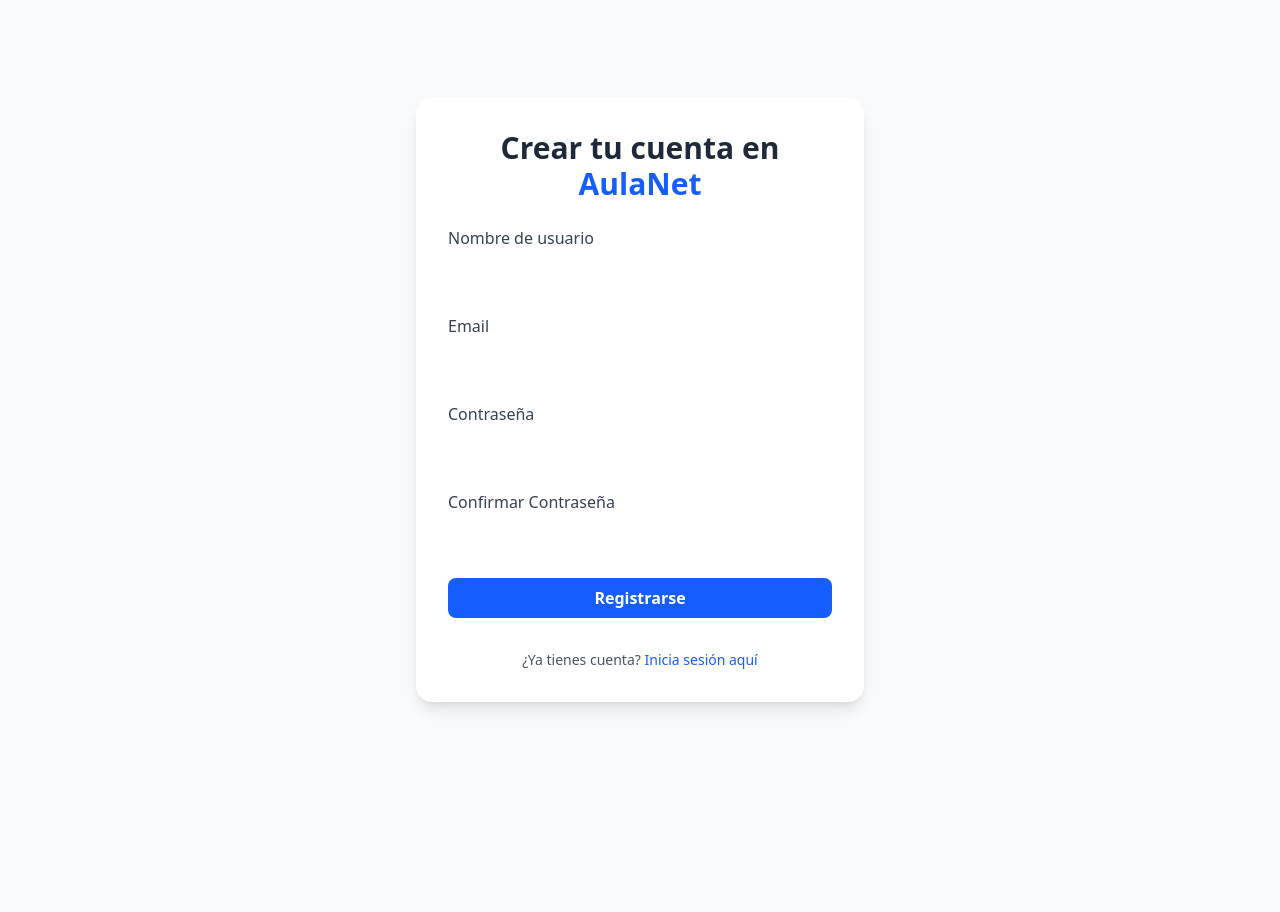
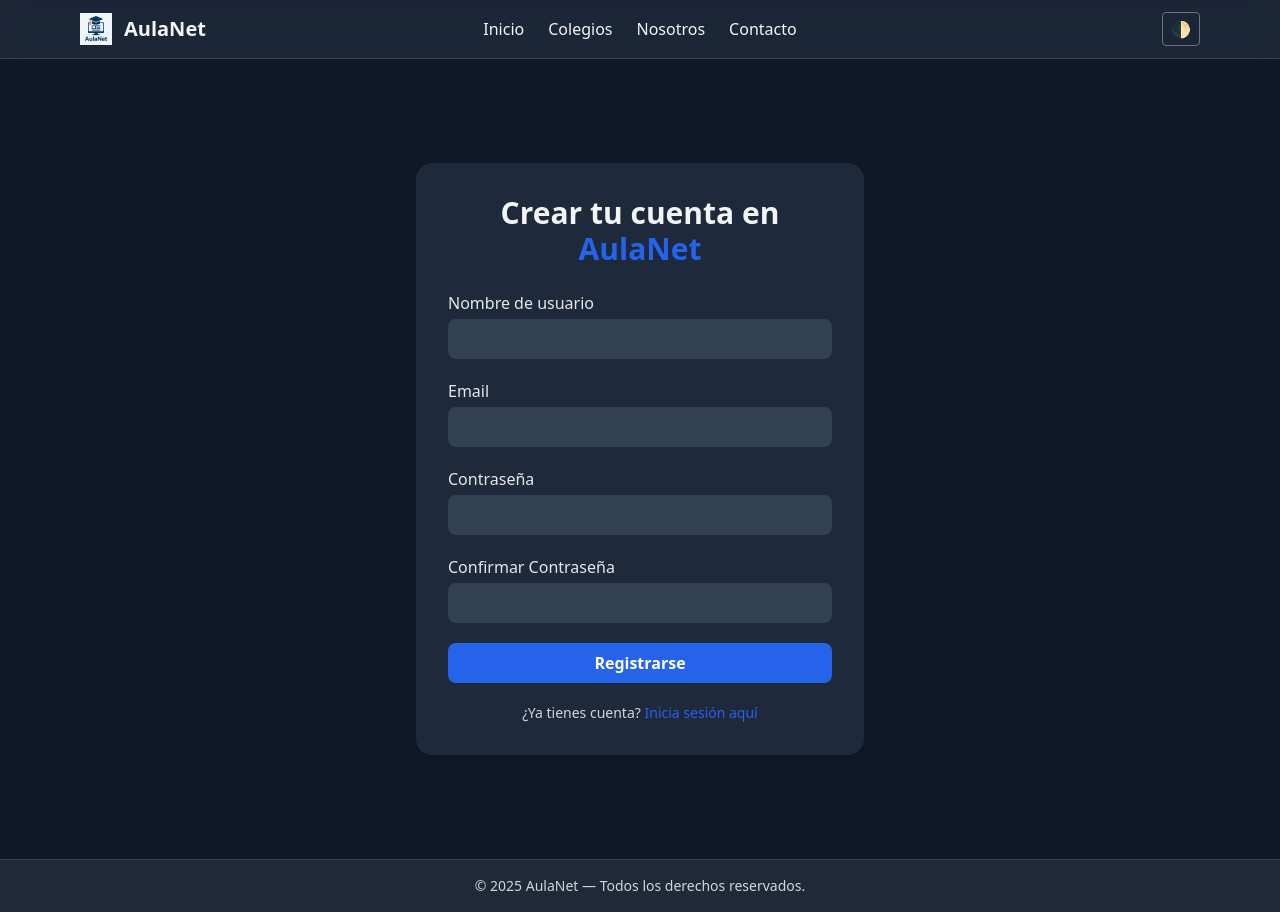
Before and after one commit to francoBa/AulaNet, a Django app: template aulanet/templates/auth/auth-register.html in a window 1280 px wide. Before the commit the page ends 709 px from the top, so only its background shows below. Run offline with Django 3.2, Linux system fonts and the light colour scheme; the template is opened without the code that fills it, so the values that code supplies are empty; some libraries are stand-ins or nearby versions.

Commit message:
UpdateLoginRegisterNavBar

```diff
--- a/aulanet/templates/auth/auth-register.html
+++ b/aulanet/templates/auth/auth-register.html
@@ -1,13 +1,11 @@
-{% extends "layouts/auth-layout.html" %}
-{% load static %}
+{% extends "layouts/general-layout.html" %}
+{% block title %}Registro{% endblock %}
 
-{% block title_layout %}Registro{% endblock title_layout %}
+{% block page_content %}
+<div class="min-h-screen flex items-center justify-center bg-gray-50 dark:bg-gray-900 px-4">
 
-{% block content_layout %}
-<div class="min-h-screen flex items-center justify-center bg-gray-50 px-4">
-
-  <div class="w-full max-w-md bg-white p-8 rounded-2xl shadow-lg">
-    <h2 class="text-3xl font-bold text-center text-gray-800 mb-6">
+  <div class="w-full max-w-md bg-white dark:bg-slate-800 p-8 rounded-2xl shadow-lg">
+    <h2 class="text-3xl font-bold text-center text-gray-800 dark:text-gray-100 mb-6">
       Crear tu cuenta en <span class="text-blue-600">AulaNet</span>
     </h2>
 
@@ -15,40 +13,39 @@
       {% csrf_token %}
 
       <div>
-        <label class="block text-gray-700 font-medium mb-1">Nombre de usuario</label>
+        <label class="block text-gray-700 dark:text-gray-200 font-medium mb-1">Nombre de usuario</label>
         <input type="text" name="username"
-               class="w-full border-gray-300 rounded-lg focus:ring-blue-500 focus:border-blue-500 px-3 py-2" required>
+               class="w-full border-gray-300 dark:border-gray-600 rounded-lg focus:ring-blue-500 focus:border-blue-500 px-3 py-2 bg-white dark:bg-slate-700 text-gray-800 dark:text-gray-100" required>
       </div>
 
       <div>
-        <label class="block text-gray-700 font-medium mb-1">Email</label>
+        <label class="block text-gray-700 dark:text-gray-200 font-medium mb-1">Email</label>
         <input type="email" name="email"
-               class="w-full border-gray-300 rounded-lg focus:ring-blue-500 focus:border-blue-500 px-3 py-2" required>
+               class="w-full border-gray-300 dark:border-gray-600 rounded-lg focus:ring-blue-500 focus:border-blue-500 px-3 py-2 bg-white dark:bg-slate-700 text-gray-800 dark:text-gray-100" required>
       </div>
 
       <div>
-        <label class="block text-gray-700 font-medium mb-1">Contraseña</label>
+        <label class="block text-gray-700 dark:text-gray-200 font-medium mb-1">Contraseña</label>
         <input type="password" name="password1"
-               class="w-full border-gray-300 rounded-lg focus:ring-blue-500 focus:border-blue-500 px-3 py-2" required>
+               class="w-full border-gray-300 dark:border-gray-600 rounded-lg focus:ring-blue-500 focus:border-blue-500 px-3 py-2 bg-white dark:bg-slate-700 text-gray-800 dark:text-gray-100" required>
       </div>
 
       <div>
-        <label class="block text-gray-700 font-medium mb-1">Confirmar Contraseña</label>
+        <label class="block text-gray-700 dark:text-gray-200 font-medium mb-1">Confirmar Contraseña</label>
         <input type="password" name="password2"
-               class="w-full border-gray-300 rounded-lg focus:ring-blue-500 focus:border-blue-500 px-3 py-2" required>
+               class="w-full border-gray-300 dark:border-gray-600 rounded-lg focus:ring-blue-500 focus:border-blue-500 px-3 py-2 bg-white dark:bg-slate-700 text-gray-800 dark:text-gray-100" required>
       </div>
 
       <button class="w-full bg-blue-600 hover:bg-blue-700 text-white py-2 rounded-lg font-semibold transition">
         Registrarse
       </button>
 
-      <p class="text-center text-gray-600 text-sm mt-3">
+      <p class="text-center text-gray-600 dark:text-gray-300 text-sm mt-3">
         ¿Ya tienes cuenta?
         <a href="{% url 'user:login' %}" class="text-blue-600 hover:underline">Inicia sesión aquí</a>
       </p>
     </form>
-
   </div>
 
 </div>
-{% endblock content_layout %}
+{% endblock page_content %}
--- a/aulanet/templates/components/ui/navbar.html
+++ b/aulanet/templates/components/ui/navbar.html
@@ -4,93 +4,48 @@
     <!-- LOGO -->
     <div class="flex items-center space-x-3">
       <a href="{% url 'core:index' %}">
-        <img
-          src="{% static 'img/logo.png' %}"
-          alt="AulaNet Logo"
-          class="h-8 w-8"
-        />
+        <img src="{% static 'img/logo.png' %}" alt="AulaNet Logo" class="h-8 w-8" />
       </a>
-      <a href="{% url 'core:index' %}"
-        ><span class="text-xl font-bold">AulaNet</span></a
-      >
+      <a href="{% url 'core:index' %}"><span class="text-xl font-bold">AulaNet</span></a>
     </div>
 
     <!-- MENU DESKTOP -->
     <div class="hidden md:flex justify-center space-x-6">
       <a href="{% url 'core:index' %}" class="hover:text-blue-500">Inicio</a>
-      <a href="{% url 'school:school-list' %}" class="hover:text-blue-500"
-        >Colegios</a
-      >
+      <a href="{% url 'school:school-list' %}" class="hover:text-blue-500">Colegios</a>
       <a href="{% url 'core:about' %}" class="hover:text-blue-500">Nosotros</a>
-      <a href="{% url 'core:contact' %}" class="hover:text-blue-500"
-        >Contacto</a
-      >
+      <a href="{% url 'core:contact' %}" class="hover:text-blue-500">Contacto</a>
     </div>
 
-    <!-- LADO DERECHO (login + tema) -->
+    <!-- LADO DERECHO (dark mode + login) -->
     <div class="hidden md:flex items-center justify-end space-x-3">
       <!-- BOTÓN DARK MODE -->
-      <button
-        id="themeToggle"
-        class="px-2 py-1 border rounded dark:border-gray-500"
-      >
-        🌓
-      </button>
+      <button id="themeToggle" class="px-2 py-1 border rounded dark:border-gray-500">🌓</button>
 
-      <!-- LOGIN -->
-      <a
-        href="{% url 'user:login' %}"
-        class="px-4 py-2 block py-2 bg-[var(--bg-button-primary)] text-white rounded hover:bg-[var(--bg-button-primary-hover)]"
-      >
+      <!-- LOGIN: solo si no estamos en login o register -->
+      {% if request.resolver_match.url_name not in 'login register' %}
+      <a href="{% url 'user:login' %}" class="px-4 py-2 block bg-[var(--bg-button-primary)] text-white rounded hover:bg-[var(--bg-button-primary-hover)]">
         Login
       </a>
+      {% endif %}
     </div>
 
     <!-- BOTÓN MOBILE MENU -->
-    <button
-      id="navToggle"
-      class="md:hidden justify-self-end px-2 py-1 border rounded dark:border-gray-500"
-    >
-      ☰
-    </button>
+    <button id="navToggle" class="md:hidden justify-self-end px-2 py-1 border rounded dark:border-gray-500">☰</button>
   </div>
 
   <!-- MENU MOBILE -->
   <div id="mobileMenu" class="hidden flex-col mt-3 space-y-2 md:hidden">
-    <!-- SWITCH TEMA MOBILE -->
-    <button
-      id="themeToggleMobile"
-      class="w-full py-2 border rounded dark:border-gray-500 text-center"
-    >
-      🌓 Tema
-    </button>
+    <button id="themeToggleMobile" class="w-full py-2 border rounded dark:border-gray-500 text-center">🌓 Tema</button>
+    <a href="{% url 'core:index' %}" class="block py-2 border-b dark:border-gray-600">Inicio</a>
+    <a href="{% url 'school:school-list' %}" class="block py-2 border-b dark:border-gray-600">Colegios</a>
+    <a href="{% url 'core:about' %}" class="block py-2 border-b dark:border-gray-600">Nosotros</a>
+    <a href="{% url 'core:contact' %}" class="block py-2 border-b dark:border-gray-600">Contacto</a>
 
-    <a
-      href="{% url 'core:index' %}"
-      class="block py-2 border-b dark:border-gray-600"
-      >Inicio</a
-    >
-    <a
-      href="{% url 'school:school-list' %}"
-      class="block py-2 border-b dark:border-gray-600"
-      >Colegios</a
-    >
-    <a
-      href="{% url 'core:about' %}"
-      class="block py-2 border-b dark:border-gray-600"
-      >Nosotros</a
-    >
-    <a
-      href="{% url 'core:contact' %}"
-      class="block py-2 border-b dark:border-gray-600"
-      >Contacto</a
-    >
-
-    <a
-      href="{% url 'user:login' %}"
-      class="block py-2 bg-[var(--bg-button-primary)] text-white text-center rounded hover:bg-[var(--bg-button-primary-hover)]"
-    >
+    {% if request.resolver_match.url_name not in 'login register' %}
+    <a href="{% url 'user:login' %}" class="block py-2 bg-[var(--bg-button-primary)] text-white text-center rounded hover:bg-[var(--bg-button-primary-hover)]">
       Login
     </a>
+    {% endif %}
   </div>
 </nav>
--- a/aulanet/templates/layouts/auth-layout.html
+++ b/aulanet/templates/layouts/auth-layout.html
@@ -7,7 +7,16 @@
   <script defer src="https://cdn.jsdelivr.net/npm/@tailwindcss/browser@4"></script>
   <title>{% block title_layout %}{% endblock title_layout %}</title>
 </head>
-<body class="bg-gray-100">
-  {% block content_layout %}{% endblock content_layout %}
+<body class="bg-gray-100 dark:bg-gray-900 transition-colors duration-300">
+
+
+  <!-- NAVBAR -->
+  {% include "components/ui/navbar.html" %}
+
+  <!-- CONTENIDO DE LA PÁGINA -->
+  {% block content_layout %}
+  {% endblock content_layout %}
+
+  <script src="{% static 'js/navbar.js' %}"></script>
 </body>
 </html>
```
Also changed, not shown: aulanet/templates/auth/auth-login.html (+12 -15 lines).
